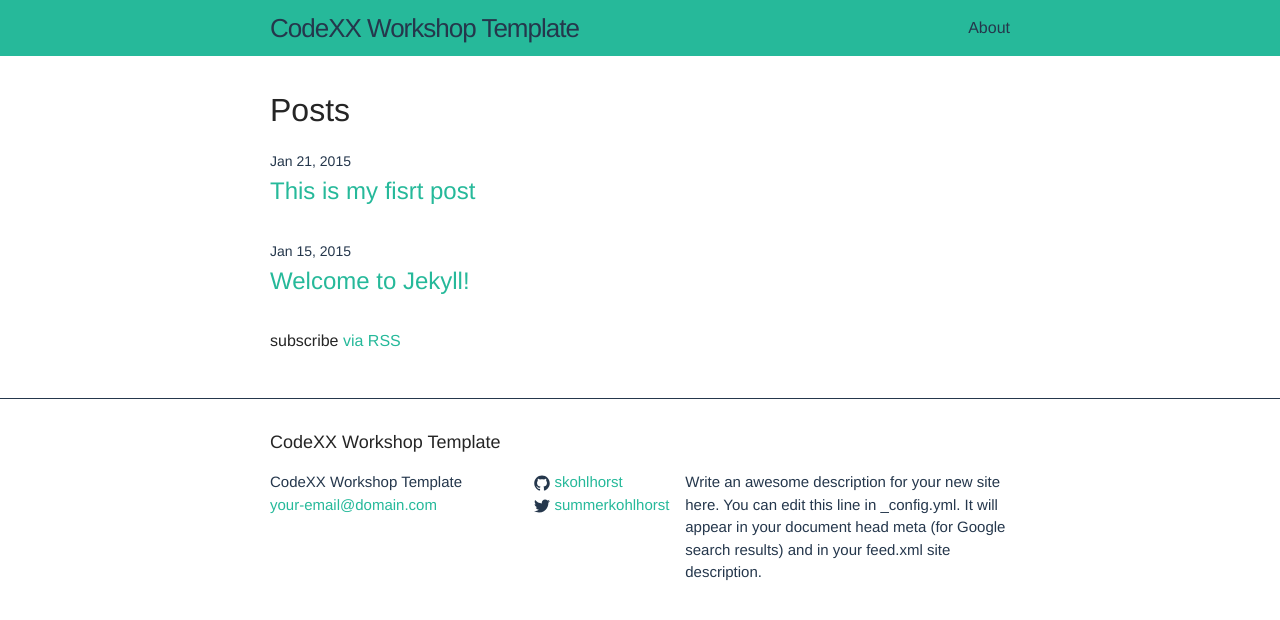
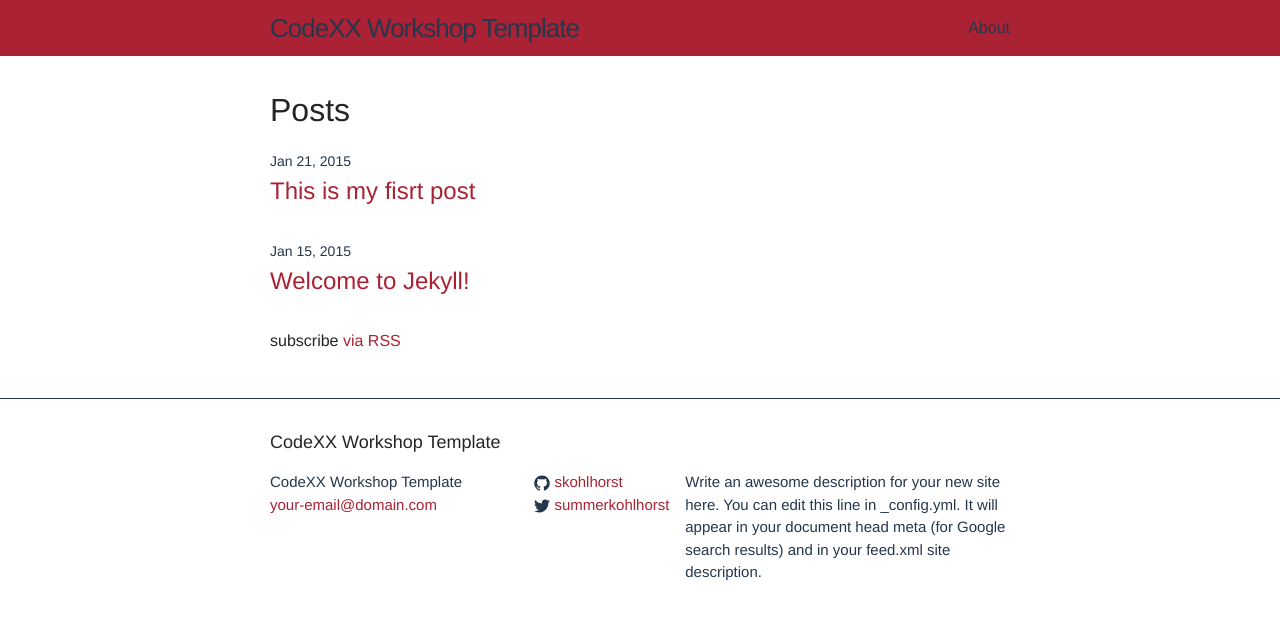
Before and after one commit to skohlhorst/CodeXX-Jekyll, a Jekyll site: the page built from index.html, in a window 1280 px wide. Shown: the top 620 px of the page. Built offline with Jekyll 4.4.1, drawn with Linux system fonts in a browser that asks for light colours.

Commit message:
Update main.scss

```diff
--- a/css/main.scss
+++ b/css/main.scss
@@ -14,7 +14,7 @@ $small-font-size:     $base-font-size * 0.875;
 $base-line-height:    1.5;
 
 // Base Colors
-$brand-color:         #26B99A;
+$brand-color:         #AA2233;
 $accent-color:        #25374c;
 $text-color:          #252525;
 $background-color:    #fff;
```
